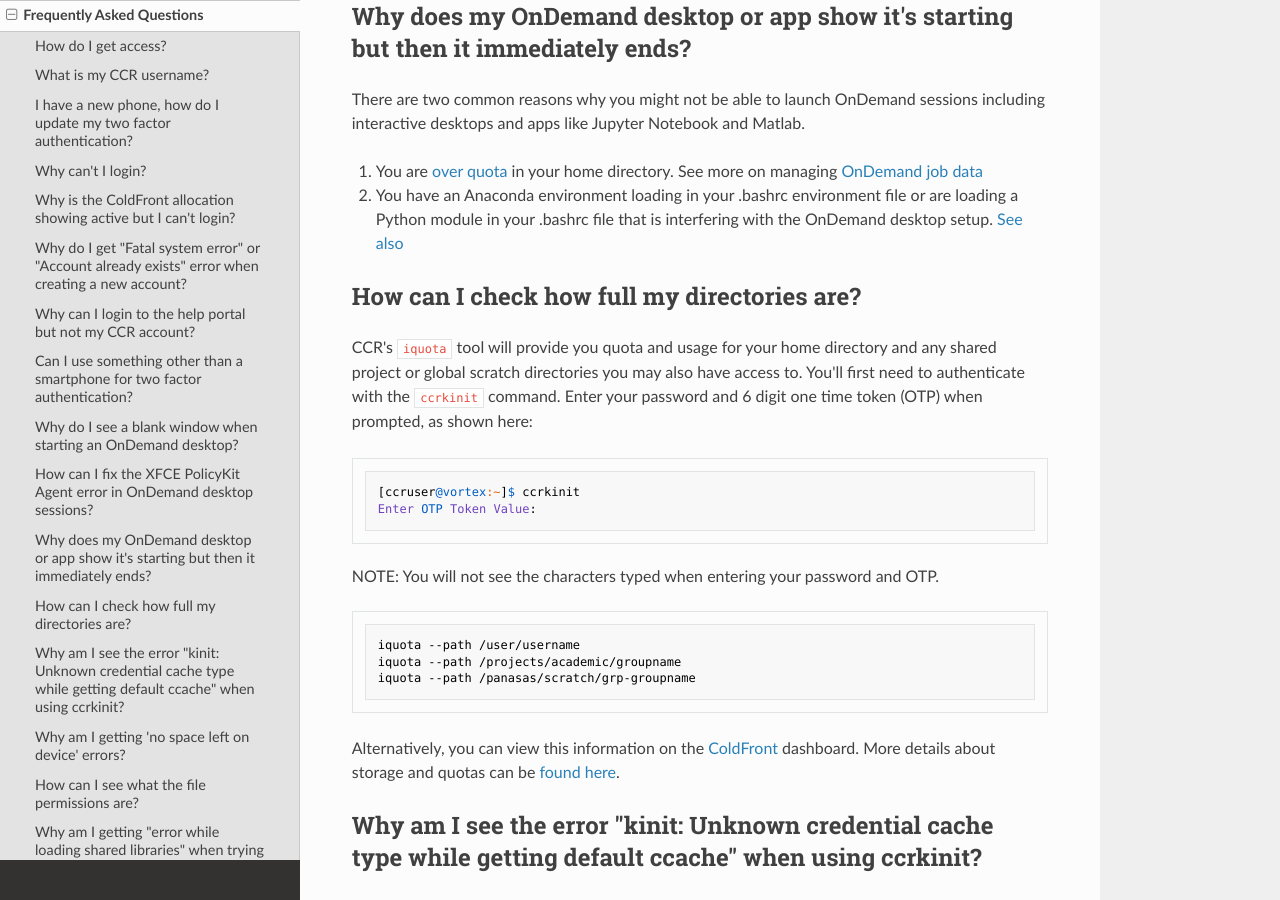
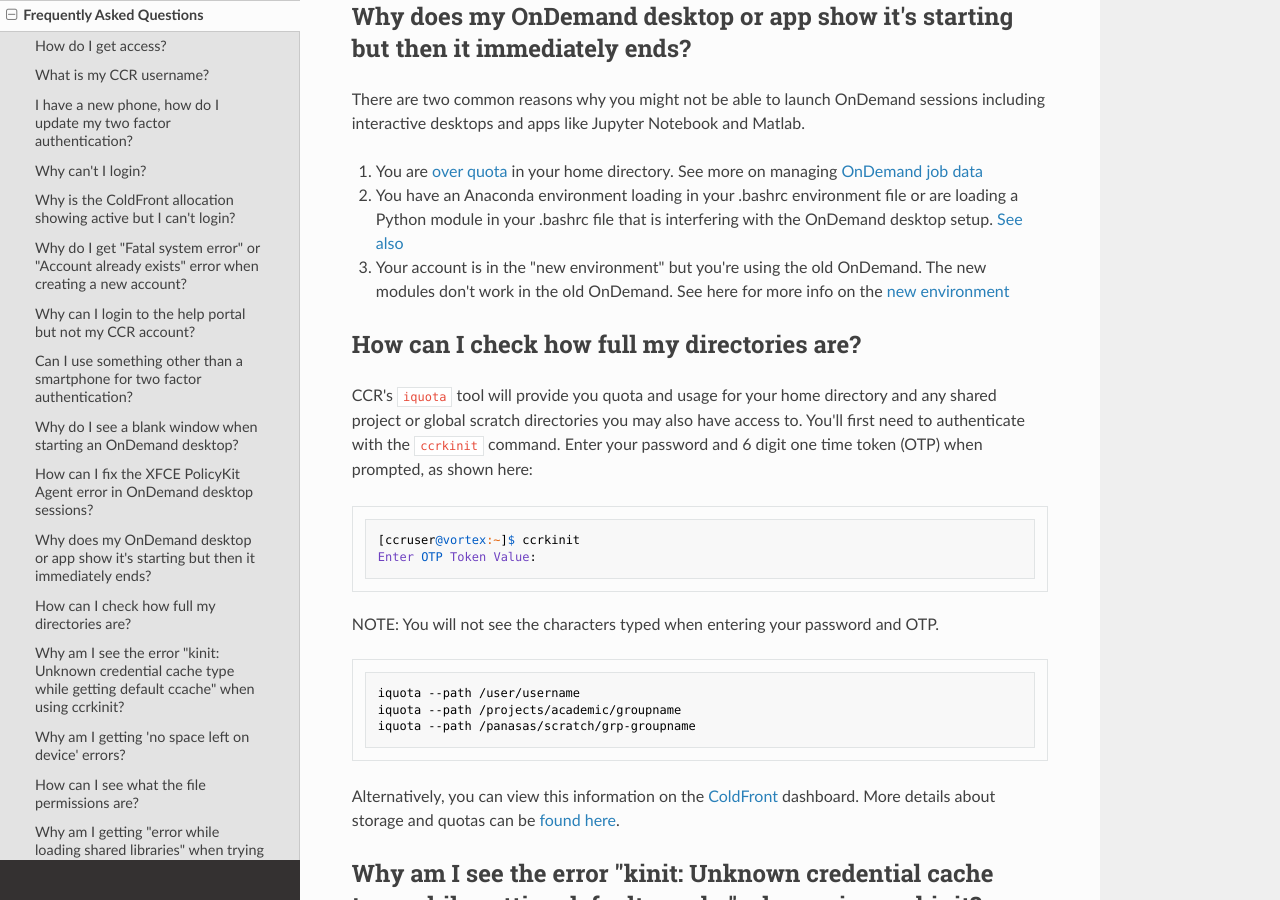
Before and after one commit to ubccr/ccrdocs, an MkDocs documentation site: the page built from pages/faq.md, in a window 1280 px wide and 900 px high, scrolled down 2815 px. Built offline with MkDocs 1.6.1, drawn with Linux system fonts in a browser that asks for light colours; nearby versions of some CDN libraries.

Commit message:
added links to new modules recording

```diff
--- a/pages/faq.md
+++ b/pages/faq.md
@@ -66,6 +66,7 @@ There are two common reasons why you might not be able to launch OnDemand sessio
 
 1. You are [over quota](hpc/storage.md#checking-quotas) in your home directory.  See more on managing [OnDemand job data](portals/ood.md#my-interactive-sessions)
 2. You have an Anaconda environment loading in your .bashrc environment file or are loading a Python module in your .bashrc file that is interfering with the OnDemand desktop setup.  [See also](#why-am-i-see-the-error-kinit-unknown-credential-cache-type-while-getting-default-ccache-when-using-ccrkinit)
+3. Your account is in the "new environment" but you're using the old OnDemand.  The new modules don't work in the old OnDemand.  See here for more info on the [new environment](howto/newenv.md)
 
 
 ## How can I check how full my directories are?
```
Also changed, not shown: pages/howto/newenv.md (+6 -2 lines), pages/software/modules.md (+5 -1 lines).
